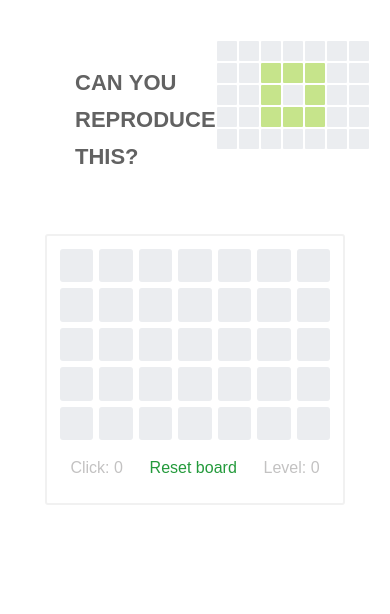
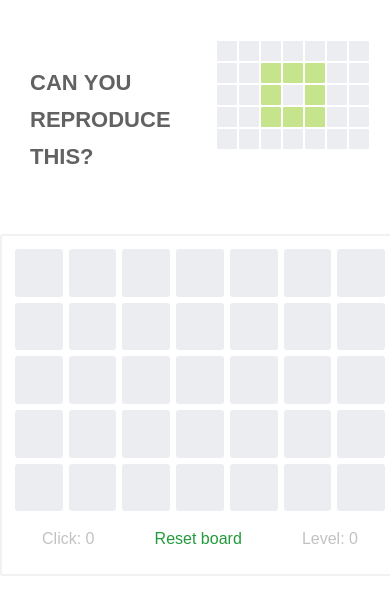
Before and after one commit to lucasscariot/rocks, a React (Create React App) app: page / in a window 390 px wide. Shown: the top 614 px of the page. Built offline with nearby package versions, Linux system fonts and the light colour scheme.

Commit message:
[*] Responsive

```diff
--- a/src/App.css
+++ b/src/App.css
@@ -3,7 +3,8 @@
   align-items: center;
   flex-direction: column;
   width: 50%;
-  min-width: 300px;
+  min-width: 400px;
+  max-width: 700px;
   margin: auto;
 }
 
```
